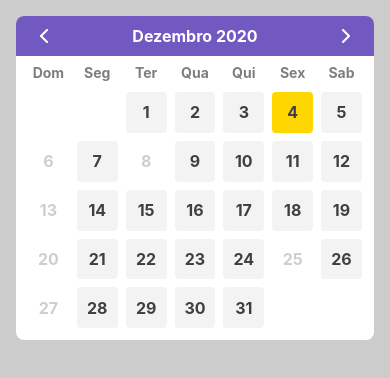
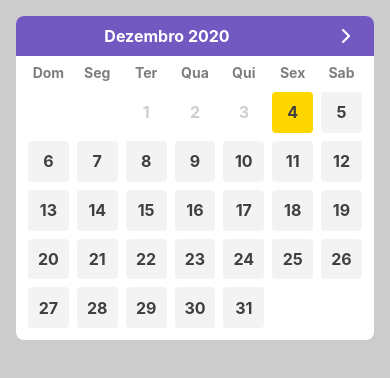
Before and after one commit to renatoosaka/native-calendar, a React Native app: screen / in a window 390 px wide. Shown: the top 378 px of the page. Built offline with nearby package versions, Linux system fonts and the light colour scheme.

Commit message:
feat: added showPastDate property

```diff
--- a/src/App.tsx
+++ b/src/App.tsx
@@ -7,6 +7,7 @@ const App: React.FC = () => {
   return (
     <View style={{flex: 1, padding: 16, backgroundColor: '#ccc'}}>
       <Calendar
+        showPastDate={false}
         disableDays={{
           weekDays: [0],
           days: [new Date(2020, 11, 8), new Date(2020, 11, 25)],
--- a/src/components/Calendar.tsx
+++ b/src/components/Calendar.tsx
@@ -42,6 +42,7 @@ interface CalendarProsp {
   };
   weekNames?: Array<string>;
   monthNames?: Array<string>;
+  showPastDate?: boolean;
   onSelectDate?: (date: Date) => void;
 }
 
@@ -49,6 +50,7 @@ const Calendar: React.FC<CalendarProsp> = ({
   disableDays = {weekDays: [], days: []},
   weekNames = defaultWeekNames,
   monthNames = defaultMonthNames,
+  showPastDate = true,
   onSelectDate,
 }) => {
   const [containerWidth, setContainerWidth] = useState(CONTAINER_WIDTH);
@@ -91,6 +93,40 @@ const Calendar: React.FC<CalendarProsp> = ({
     selectedMonth,
   ]);
 
+  const isDisabledDay = useCallback(
+    (weekDay: number, day: number) => {
+      let disabled = false;
+
+      if (disableDays || !showPastDate) {
+        if (disableDays.weekDays) {
+          disabled = disabled || disableDays.weekDays.includes(weekDay);
+        }
+
+        if (disableDays.days) {
+          disabled =
+            disabled ||
+            !!disableDays.days.find(
+              (date) =>
+                date.getDate() === day &&
+                date.getMonth() === selectedMonth &&
+                date.getFullYear() === selectedYear,
+            );
+        }
+
+        if (!showPastDate) {
+          const today = new Date();
+          return (
+            new Date(selectedYear, selectedMonth, day).getTime() <
+            today.setDate(today.getDate() - 1)
+          );
+        }
+      }
+
+      return disabled;
+    },
+    [disableDays, selectedMonth, selectedYear, showPastDate],
+  );
+
   const nextMonth = useCallback(() => {
     if (selectedMonth === 11) {
       setSelectedYear(selectedYear + 1);
@@ -118,31 +154,19 @@ const Calendar: React.FC<CalendarProsp> = ({
     setContainerWidth((layoutWidth - 16) / 7);
   }, []);
 
-  const isDisabledDay = useCallback(
-    (weekDay: number, day: number) => {
-      let disabled = false;
+  const isShowPreviousMonth = useMemo(() => {
+    if (!showPastDate) {
+      const today = new Date();
 
-      if (disableDays) {
-        if (disableDays.weekDays) {
-          disabled = disabled || disableDays.weekDays.includes(weekDay);
-        }
+      return (
+        (selectedMonth > today.getMonth() &&
+          selectedYear === today.getFullYear()) ||
+        selectedYear > today.getFullYear()
+      );
+    }
 
-        if (disableDays.days) {
-          disabled =
-            disabled ||
-            !!disableDays.days.find(
-              (date) =>
-                date.getDate() === day &&
-                date.getMonth() === selectedMonth &&
-                date.getFullYear() === selectedYear,
-            );
-        }
-      }
-
-      return disabled;
-    },
-    [disableDays, selectedMonth, selectedYear],
-  );
+    return true;
+  }, [selectedMonth, selectedYear, showPastDate]);
 
   const handleSelectDay = useCallback(
     (weekDay: number, day: number) => {
@@ -162,9 +186,13 @@ const Calendar: React.FC<CalendarProsp> = ({
   return (
     <View style={styles.calendar} onLayout={handleOnLayout}>
       <View style={styles.header}>
-        <TouchableOpacity style={styles.headerButton} onPress={previousMonth}>
-          <Image source={leftImg} />
-        </TouchableOpacity>
+        {isShowPreviousMonth && (
+          <TouchableOpacity style={styles.headerButton} onPress={previousMonth}>
+            <Image source={leftImg} />
+          </TouchableOpacity>
+        )}
+
+        {!isShowPreviousMonth && <View />}
 
         <Text style={styles.title}>
           {selectedMonthText} {selectedYear}
```
